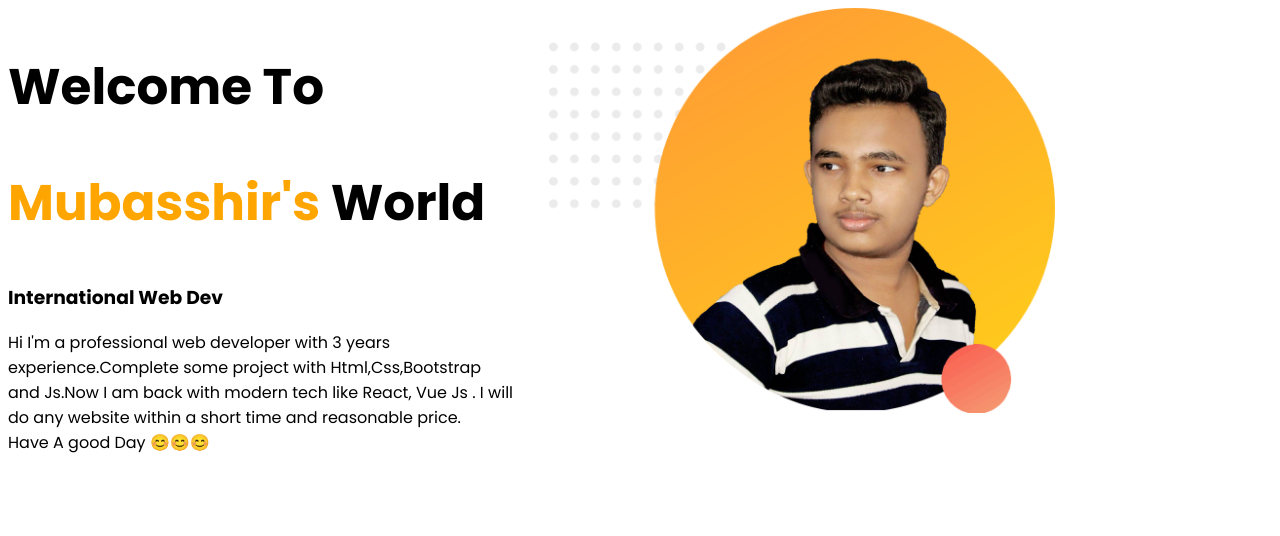
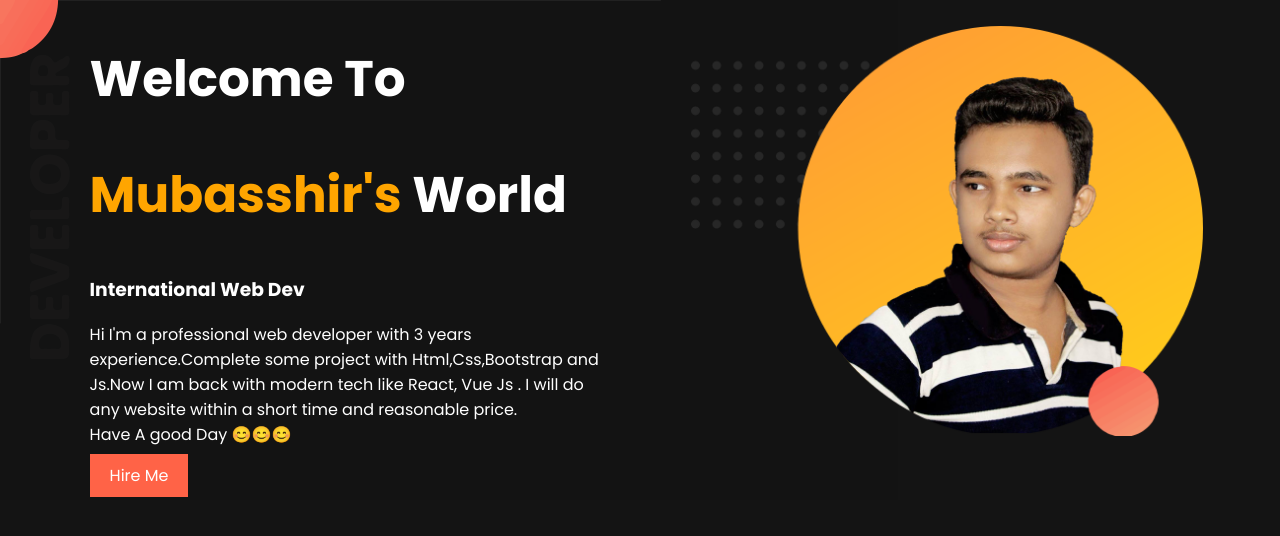
Before and after one commit to Mubasshir08/Web-Portfolio, a plain HTML site: page index.html in a window 1280 px wide. Drawn offline with Linux system fonts and the light colour scheme.

Commit message:
added btn

```diff
--- a/index.html
+++ b/index.html
@@ -14,18 +14,20 @@
     <link rel="stylesheet" href="style.css">
 </head>
 <body>
-        <section>
+        <section class="top-banner">
             <div class="half-width">
                 <h1> Welcome To </h1>
                 <h1> <span class="name-highlight">Mubasshir's </span>  World </h1>
                 <h3> International Web Dev </h3>
                 <p> Hi I'm a professional web developer with 3 years experience.Complete some project with Html,Css,Bootstrap and Js.Now I am back with modern tech like React, Vue Js . I will do any website within a short time and reasonable price. <br> Have A good Day 😊😊😊 </p>
 
+                <a href="https://www.linkedin.com/in/abdullah-al-mubasshir-b3b6b41b9/" target="_blank" class="link-btn"> Hire Me </a>
             </div>
             <div class="half-width">
                 <img src="images/Profile.png" alt="">
 
             </div>
         </section>
+
 </body>
 </html>
--- a/style.css
+++ b/style.css
@@ -1,5 +1,12 @@
+*{
+
+}
+
 body{
     font-family: 'Poppins', sans-serif;
+    margin: 0;
+    color: white;
+    background-color: rgb(20, 20, 20);
 }
 
 h1{
@@ -13,10 +20,41 @@ h1{
 .half-width{
     width: 40%;
     float: left;
+    margin-left:5%;
+    padding-left:2%;
 }
 
 .half-width img{
     width: 100%;
-    margin-left:5%;
-    padding-left:2%;
+    padding-top: 5%;
+
+
 }
+
+.top-banner{
+    background-image: url("images/top-banner2.png");
+    background-repeat: no-repeat;
+}
+
+section{
+    height: 500px;
+}
+
+/* .top-banner::after{
+    content: '';
+    display: table;
+    clear: both;
+} */
+
+.link-btn{
+    color:white;
+    text-decoration: none;
+    padding: 10px 20px;
+    background-color: tomato;
+
+}
+
+.link-btn:hover{
+    background-image: linear-gradient(90deg, lightSalmon,Tomato);
+
+}
```
Also changed, not shown: images/top-banner1.png (added), images/top-banner2.png (added).
